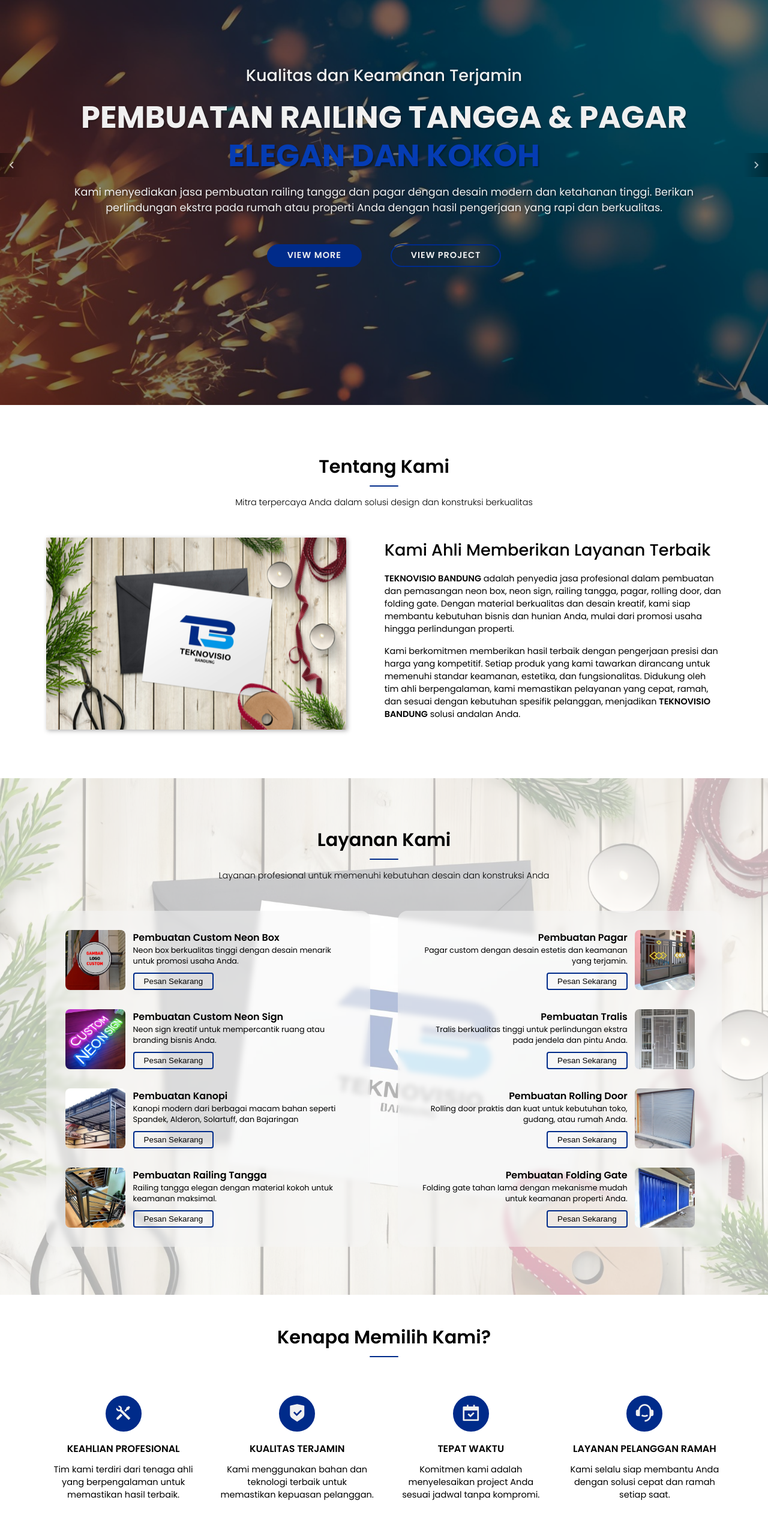
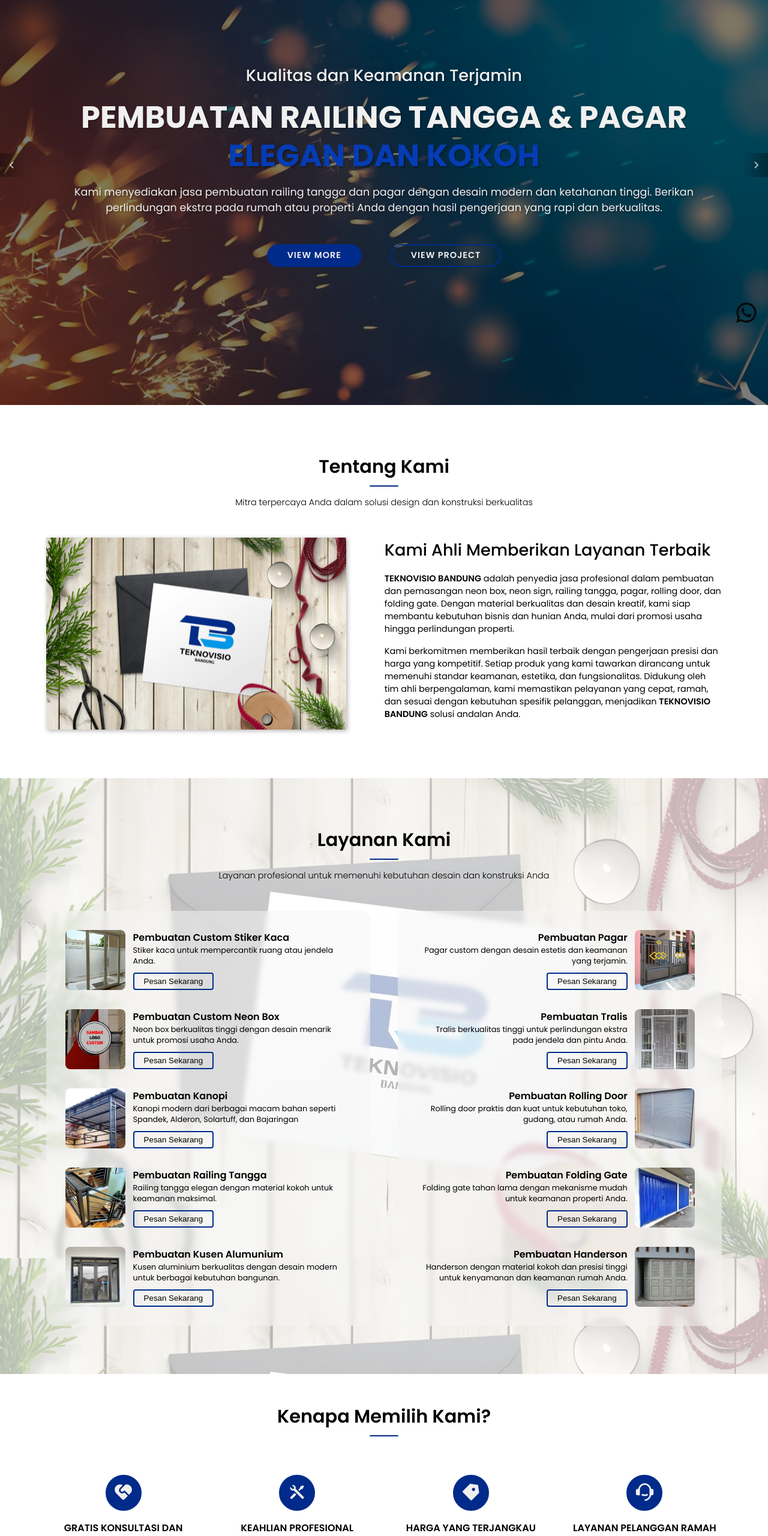
Before and after one commit to upiidesu/teknovisio, a plain HTML site: page index.html in a window 1280 px wide. Shown: the part 240-2800 px from the top of the page at 60% size. Drawn offline with nearby package versions, Linux system fonts and the light colour scheme; some packages are replaced by stand-ins of ours; a script that the page names is missing.

Commit message:
menambah service

```diff
--- a/index.html
+++ b/index.html
@@ -4,8 +4,8 @@
         <meta charset="UTF-8" />
         <meta name="viewport" content="width=device-width, initial-scale=1.0" />
 
-        <meta name="description" content="Pembuatan neon box, neon sign, railing tangga, rolling door, dan konstruksi berkualitas di Bandung. Solusi desain dan konstruksi profesional." />
-        <meta name="keywords" content="Neon Box, Neon Sign, Railing Tangga, Rolling Door, Bandung, Jasa Konstruksi, Teknovisio Bandung" />
+        <meta name="description" content="Pembuatan stiker kaca, neon box, kanopi, railing tangga, kusen aluminium, pagar, tralis, rolling door, folding gate, handerson dan konstruksi berkualitas di Bandung. Solusi desain dan konstruksi profesional." />
+        <meta name="keywords" content="Teknovisio Bandung, Teknovisio, Stiker Kaca, Neon Box, Kanopi, Railing Tangga, Kusen Alumunium, Pagar, Tralis, Rolling Door, Folding Gate, Handerson, Jasa Konstruksi, Jasa, Custom, Jasa Custom, Jasa Pembuatan, Pembuatan, Terdekat, Murah, Ciparay, Bandung" />
         <meta name="author" content="Teknovisio Bandung" />
 
         <title>Teknovisio Bandung</title>
@@ -48,7 +48,7 @@
         <section class="info">
             <div class="info-container">
                 <p class="info-contact">
-                    <i class="ri-phone-fill"></i>0812 - 1723 - 2752
+                    <i class="ri-phone-fill"></i>0812 - 2423 - 8689
                 </p>
                 <p class="info-time">
                     <i class="ri-time-line"></i>08.00 - 21.00
@@ -155,22 +155,22 @@
             <div class="services-container">
                 <!-- content 1 -->
                 <div class="services-content">
-                    <!-- service 1 : Neon Box -->
+                    <!-- service 1 : Stiker Kaca -->
+                    <div class="service">
+                        <img src="img/service/stiker-kaca.jpg" alt="Stiker Kaca">
+                        <div class="service-desc">
+                            <h4>Pembuatan Custom Stiker Kaca</h4>
+                            <p>Stiker kaca untuk mempercantik ruang atau jendela Anda.</p>
+                            <button type="submit" class="btn-order" data-service="Pembuatan Custom Stiker Kaca">Pesan Sekarang</button>
+                        </div>
+                    </div>
+                    <!-- service 2 : Neon Box -->
                     <div class="service">
                         <img src="img/service/neon-box.jpg" alt="Neon Box">
                         <div class="service-desc">
                             <h4>Pembuatan Custom Neon Box</h4>
                             <p>Neon box berkualitas tinggi dengan desain menarik untuk promosi usaha Anda.</p>
                             <button type="submit" class="btn-order" data-service="Pembuatan Custom Neon Box">Pesan Sekarang</button>
-                        </div>
-                    </div>
-                    <!-- service 2 : Neon Sign -->
-                    <div class="service">
-                        <img src="img/service/neon-sign.jpg" alt="Neon Sign">
-                        <div class="service-desc">
-                            <h4>Pembuatan Custom Neon Sign</h4>
-                            <p>Neon sign kreatif untuk mempercantik ruang atau branding bisnis Anda.</p>
-                            <button type="submit" class="btn-order" data-service="Pembuatan Custom Neon Sign">Pesan Sekarang</button>
                         </div>
                     </div>
                     <!-- service 3 : Kanopi -->
@@ -191,11 +191,20 @@
                             <button type="submit" class="btn-order" data-service="Pembuatan Railing Tangga">Pesan Sekarang</button>
                         </div>
                     </div>
+                    <!-- service 5 : Kusen Alumunium -->
+                    <div class="service">
+                        <img src="img/service/kusen-alumunium.jpg" alt="Kusen Alumunium">
+                        <div class="service-desc">
+                            <h4>Pembuatan Kusen Alumunium</h4>
+                            <p>Kusen aluminium berkualitas dengan desain modern untuk berbagai kebutuhan bangunan.</p>
+                            <button type="submit" class="btn-order" data-service="Pembuatan Kusen Alumunium">Pesan Sekarang</button>
+                        </div>
+                    </div>
                 </div>
 
                 <!-- content 2 -->
                 <div class="services-content">
-                    <!-- service 5 : Pagar -->
+                    <!-- service 6 : Pagar -->
                     <div class="service reverse">
                         <img src="img/service/pagar.jpg" alt="Pagar">
                         <div class="service-desc">
@@ -204,7 +213,7 @@
                             <button type="submit" class="btn-order" data-service="Pembuatan Pagar">Pesan Sekarang</button>
                         </div>
                     </div>
-                    <!-- service 6 : Tralis -->
+                    <!-- service 7 : Tralis -->
                     <div class="service reverse">
                         <img src="img/service/tralis.jpg" alt="Tralis">
                         <div class="service-desc">
@@ -213,7 +222,7 @@
                             <button type="submit" class="btn-order" data-service="Pembuatan Tralis">Pesan Sekarang</button>
                         </div>
                     </div>
-                    <!-- service 7 : Rolling Door -->
+                    <!-- service 8 : Rolling Door -->
                     <div class="service reverse">
                         <img src="img/service/rolling-door.jpg" alt="Rolling Door">
                         <div class="service-desc">
@@ -222,13 +231,22 @@
                             <button type="submit" class="btn-order" data-service="Pembuatan Rolling Door">Pesan Sekarang</button>
                         </div>
                     </div>
-                    <!-- service 8 : Folding Gate -->
+                    <!-- service 9 : Folding Gate -->
                     <div class="service reverse">
                         <img src="img/service/folding-gate.jpg" alt="Folding Gate">
                         <div class="service-desc">
                             <h4>Pembuatan Folding Gate</h4>
                             <p>Folding gate tahan lama dengan mekanisme mudah untuk keamanan properti Anda.</p>
                             <button class="btn-order" data-service="Pembuatan Folding Gate">Pesan Sekarang</button>
+                        </div>
+                    </div>
+                    <!-- service 10 : Handerson -->
+                    <div class="service reverse">
+                        <img src="img/service/handerson.jpg" alt="Handerson">
+                        <div class="service-desc">
+                            <h4>Pembuatan Handerson</h4>
+                            <p>Handerson dengan material kokoh dan presisi tinggi untuk kenyamanan dan keamanan rumah Anda.</p>
+                            <button class="btn-order" data-service="Pembuatan Handerson">Pesan Sekarang</button>
                         </div>
                     </div>
                 </div>
@@ -241,26 +259,26 @@
             <div class="choose-container">
                 <!-- Choice 1 -->
                 <div class="choice">
+                    <i class="ri-service-fill"></i>
+                    <div class="choice-desc">
+                        <h4>Gratis Konsultasi dan Pengukuran</h4>
+                        <p>Kami memberikan konsultasi dan pengukuran gratis untuk membantu merancang solusi yang tepat.</p>
+                    </div>
+                </div>
+                <!-- Choice 2 -->
+                <div class="choice">
                     <i class="ri-tools-fill"></i>
                     <div class="choice-desc">
                         <h4>Keahlian Profesional</h4>
                         <p>Tim kami terdiri dari tenaga ahli yang berpengalaman untuk memastikan hasil terbaik.</p>
                     </div>
                 </div>
-                <!-- Choice 2 -->
-                <div class="choice">
-                    <i class="ri-shield-check-fill"></i>
-                    <div class="choice-desc">
-                        <h4>Kualitas Terjamin</h4>
-                        <p>Kami menggunakan bahan dan teknologi terbaik untuk memastikan kepuasan pelanggan.</p>
-                    </div>
-                </div>
                 <!-- Choice 3 -->
                 <div class="choice">
-                    <i class="ri-calendar-check-fill"></i>
+                    <i class="ri-price-tag-3-fill"></i>
                     <div class="choice-desc">
-                        <h4>Tepat Waktu</h4>
-                        <p>Komitmen kami adalah menyelesaikan project Anda sesuai jadwal tanpa kompromi.</p>
+                        <h4>Harga yang Terjangkau</h4>
+                        <p>Kami menawarkan solusi terbaik dengan harga bersahabat tanpa mengurangi kualitas.</p>
                     </div>
                 </div>
                 <!-- Choice 4 -->
@@ -329,6 +347,19 @@
             </p>
         </footer>
 
+        <div class="wa-icon">
+            <form action="#" class="wa-form" id="waForm">
+                <label for="" hidden class="wa-label" id="waLabel">
+Permisi Admin *Teknovisio Bandung*,
+Saya memiliki beberapa pertanyaan terkait layanan Anda, mohon dibantu untuk penjelasannya.
+Terima kasih.
+                </label>
+                <button type="submit" class="wa-btn" id="waBtn">
+                    <i class="ri-whatsapp-line"></i>
+                </button>
+            </form>
+        </div>
+
 
         <script src="script.js" defer></script>
 
--- a/script.js
+++ b/script.js
@@ -98,3 +98,15 @@ const sendEmail = (e) => {
         );
 };
 contactForm.addEventListener("submit", sendEmail);
+
+
+/* ==================== WHATSAPP WINDOW ==================== */
+document.getElementById("waBtn").addEventListener("click", function (event) {
+    event.preventDefault(); // Mencegah form submit bawaan
+
+    // Mengambil teks dari label
+    const message = document.getElementById("waLabel").textContent.trim();
+
+    // Membuat URL WhatsApp
+    window.open('http://wa.me/6281916393062?text=' + encodeURIComponent(message));
+});
--- a/style.css
+++ b/style.css
@@ -542,6 +542,27 @@ body {
 }
 
 
+/* <================= WHATSAPP ICON ================> */
+.wa-icon {
+    position: fixed;
+    bottom: 1rem;
+    right: 1rem;
+    z-index: 9999;
+}
+
+.wa-btn {
+    background-color: transparent;
+    font-size: 2.5rem;
+    cursor: pointer;
+    color: var(--black);
+    transform: translateY(0);
+    transition: all .3s;
+}
+.wa-btn:hover {
+    color: var(--primary);
+    font-size: 2.55rem;
+    transform: translateY(-2px);
+}
 
 
 
@@ -686,6 +707,13 @@ body {
         font-size: .9rem;
         margin: .3rem;
     }
+
+
+    /* WhatsApp */
+    .wa-icon {
+        bottom: 2rem;
+        right: 1.8rem;
+    }
 }
 
 
@@ -693,6 +721,10 @@ body {
 @media (max-width: 540px) {
     html {
         font-size: 65%;
+    }
+
+    .navbar {
+        padding: 1.6rem 6%;
     }
 
     .navbar-logo img {
```
Also changed, not shown: img/service/handerson.jpg (added), img/service/kusen-alumunium.jpg (added), img/service/stiker-kaca.jpg (added).
